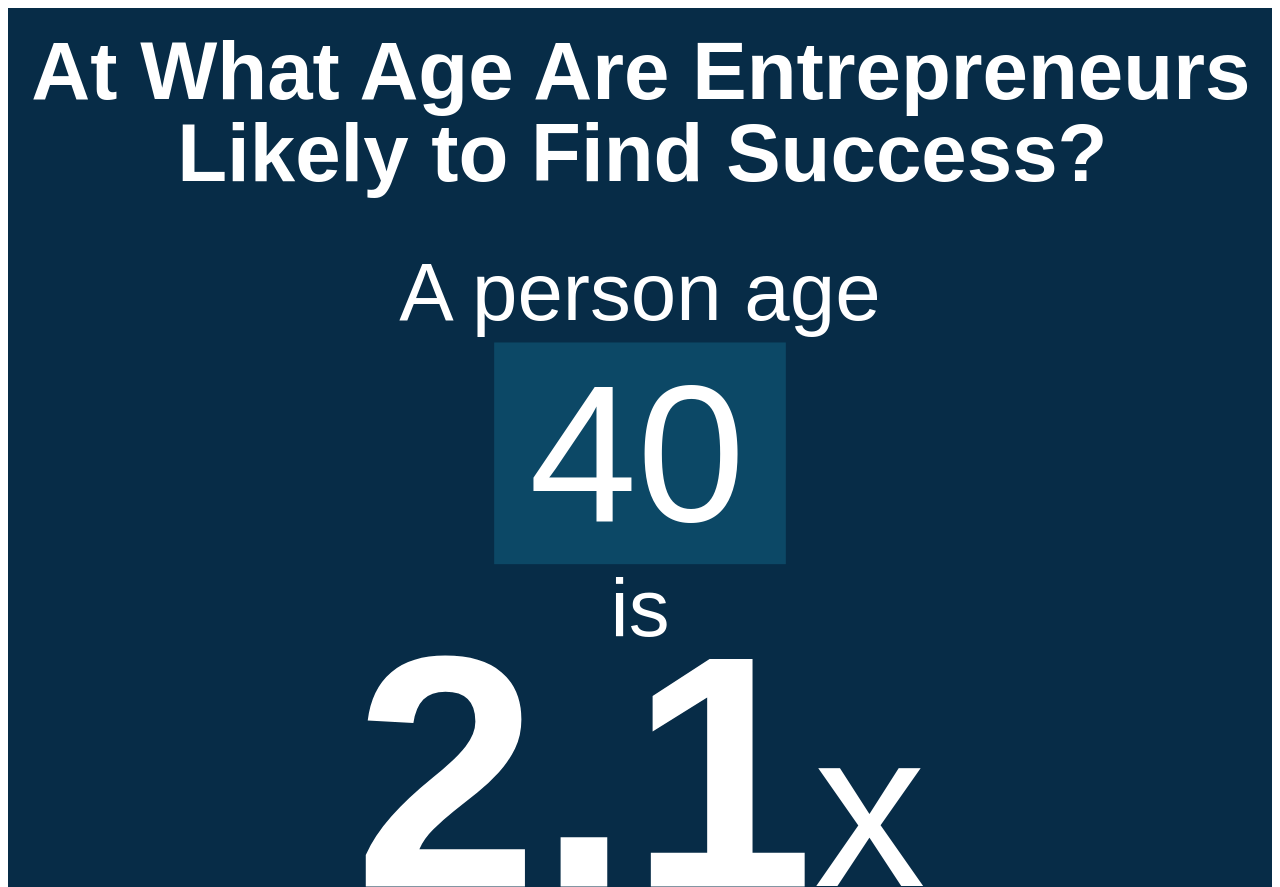
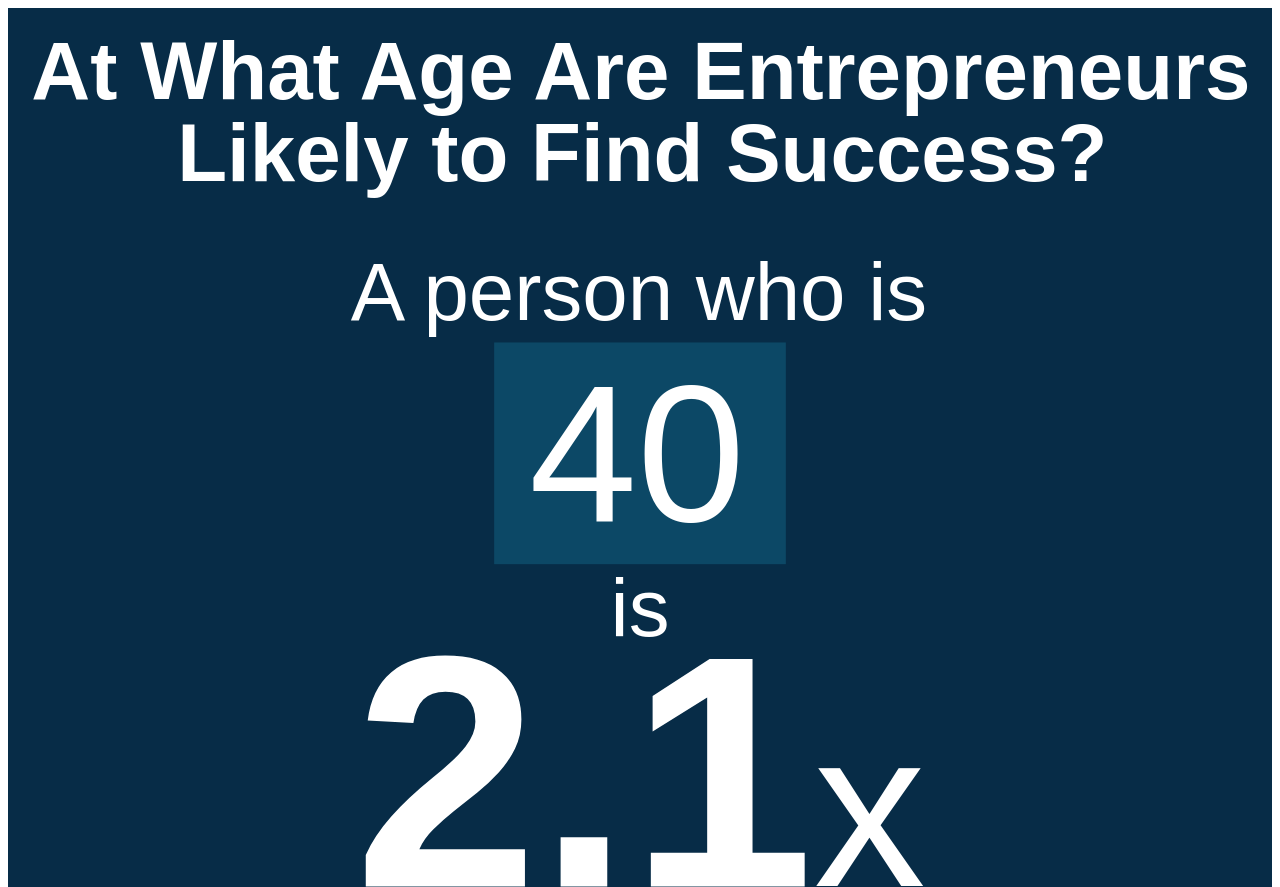
Before and after one commit to nuitrcs/kellogg_insight_startup_comparison, a plain HTML site: page index.html in a window 1280 px wide. Shown: the top 887 px of the page. Drawn offline with nearby package versions, Linux system fonts and the light colour scheme.

Commit message:
changed person age text

```diff
--- a/index.html
+++ b/index.html
@@ -37,7 +37,7 @@
 			<text id='interactive_title' transform="translate(12 47)" style="font-size: 42px;fill: #fff;font-family: ArialMT, Arial;font-weight: bold;opacity:1">At What Age Are Entrepreneurs</text>
 			<text id='interactive_title' transform="translate(87 89)" style="font-size: 42px;fill: #fff;font-family: ArialMT, Arial;font-weight: bold;opacity:1">Likely to Find Success?</text>
 
-			<text transform="translate(201.24 160.32)" style="font-size: 42px;fill: #fff;font-family: ArialMT, Arial"><tspan style="letter-spacing: -0.05517578125em">A</tspan><tspan x="25.7" y="0" xml:space="preserve"> person age</tspan></text>
+			<text transform="translate(176.24 160.32)" style="font-size: 42px;fill: #fff;font-family: ArialMT, Arial"><tspan style="letter-spacing: -0.05517578125em">A</tspan><tspan x="25.7" y="0" xml:space="preserve"> person who is</tspan></text>
 
 			<foreignObject transform="translate(264 172)" width='134' height='114' class=''>
 				<div xmlns="http://www.w3.org/1999/xhtml">
@@ -52,7 +52,7 @@
 
 			<text transform="translate(153.08 500.07)" style="font-size: 42px;fill: #fff;font-family: ArialMT, Arial">as likely to found a <tspan x="-24.16" y="45.4">successful startup as</tspan></text>
 
-			<text transform="translate(196.56 590.07)" style="font-size: 42px;fill: #fff;font-family: ArialMT, Arial"><tspan xml:space="preserve" style="letter-spacing: -0.05517578125em"> a</tspan><tspan x="35.05" y="0" xml:space="preserve"> person age</tspan></text>
+			<text transform="translate(171.56 590.07)" style="font-size: 42px;fill: #fff;font-family: ArialMT, Arial"><tspan xml:space="preserve" style="letter-spacing: -0.05517578125em"> a</tspan><tspan x="35.05" y="0" xml:space="preserve"> person who is</tspan></text>
 
 			<foreignObject transform="translate(264 604)" width='134' height='114' class=''>
 				<div xmlns="http://www.w3.org/1999/xhtml">
```
